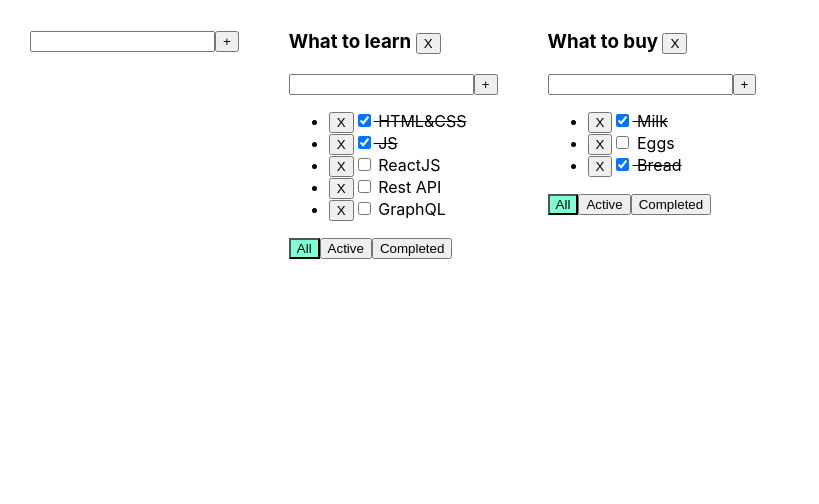
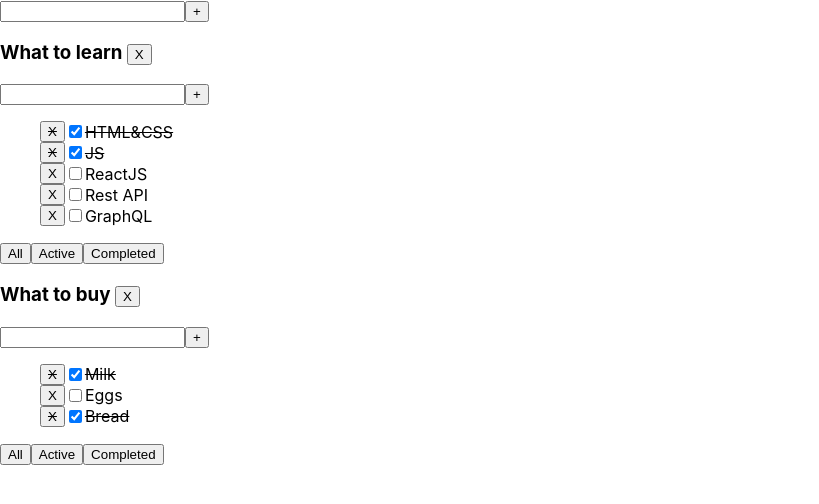
Before and after one commit to vladnen97/todo-list, a React (Create React App) app: page / in a window 1280 px wide. Shown: the top 504 px of the page, without its empty margins (0-819 px from the left). Built offline with nearby package versions, Linux system fonts and the light colour scheme.

Commit message:
delete necessery styles

```diff
--- a/src/App.css
+++ b/src/App.css
@@ -1,30 +1,8 @@
-
-h1, h2 ,h3 ,h4 , h5 , h6 {
-  margin-top: 0;
-}
-
-.App {
-  padding: 30px;
-  display: flex;
-}
-
-.App > div {
-  margin-right: 50px;
-}
-
-.error {
-  border: red 1px solid;
-}
-
-.error-message {
-  color: red;
-}
-
-.active-filter {
-  background-color: aquamarine;
-  outline: none;
-}
-
 .is-done {
   text-decoration: line-through;
 }
+
+li {
+  display: flex;
+  align-items: center;
+}
```
